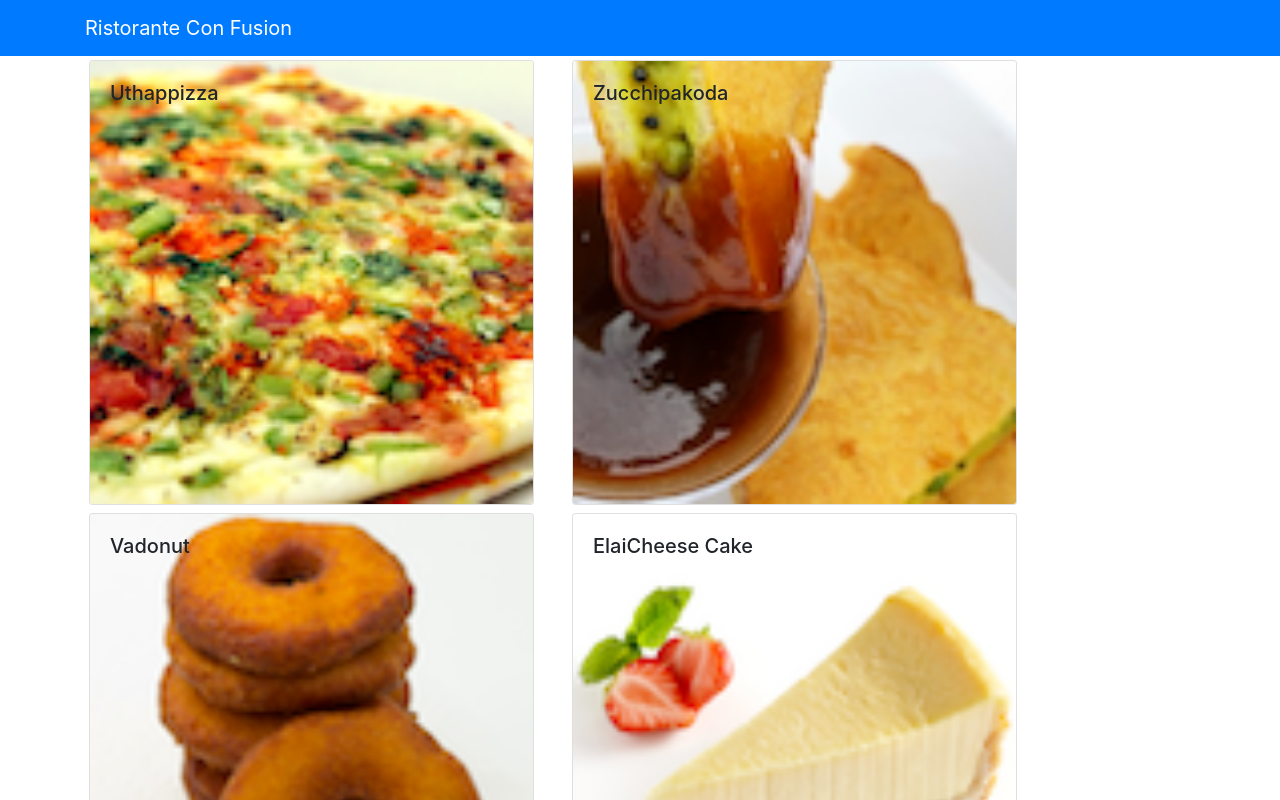
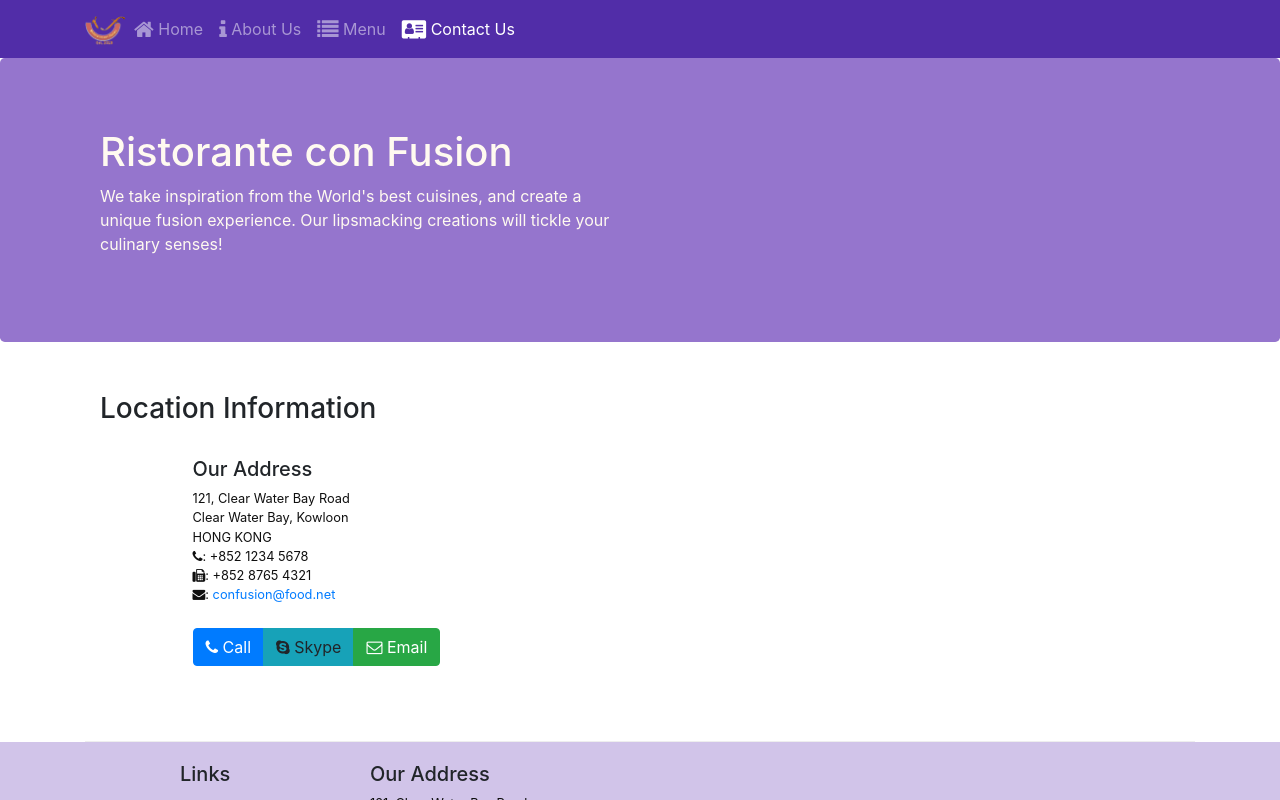
Before and after one commit to ImAliMoussa/Learning-ReactJS, a React (Create React App) app: page /contactus in a window 1280 px wide. Shown: the top 800 px of the page. Built offline with nearby package versions, Linux system fonts and the light colour scheme.

Commit message:
Single Page Applications Part 1

```diff
--- /dev/null
+++ b/src/components/ContactComponent.js
@@ -0,0 +1,33 @@
+import React from 'react';
+
+function Contact(props) {
+    return (
+        <div className='container'>
+            <div className='row row-content'>
+                <div className='col-12'>
+                    <h3>Location Information</h3>
+                </div>
+                <div className='col-12 col-sm-4 offset-sm-1'>
+                    <h5>Our Address</h5>
+                    <address>
+                        121, Clear Water Bay Road<br />
+                        Clear Water Bay, Kowloon<br />
+                        HONG KONG<br />
+                        <i className="fa fa-phone"></i>: +852 1234 5678<br />
+                        <i className="fa fa-fax"></i>: +852 8765 4321<br />
+                        <i className="fa fa-envelope"></i>: <a href="mailto:confusion@food.net">confusion@food.net</a>
+                    </address>
+                </div>
+                <div className='col-12 col-sm-11 offset-sm-1'>
+                    <div className='btn-group' role='group'>
+                        <a role="button" className="btn btn-primary" href="tel:+85212345678"><i className="fa fa-phone"></i> Call</a>
+                        <a role="button" className="btn btn-info"><i className="fa fa-skype"></i> Skype</a>
+                        <a role="button" className="btn btn-success" href="mailto:confusion@food.net"><i className="fa fa-envelope-o"></i> Email</a>
+                    </div>
+                </div>
+            </div>
+        </div>
+    );
+}
+
+export default Contact;
--- a/src/components/HomeComponent.js
+++ b/src/components/HomeComponent.js
@@ -1,9 +1,34 @@
 import React from 'react';
+import { Card, CardImg, CardText, CardBody, CardTitle, CardSubtitle } from 'reactstrap';
+
+
+function RenderCard({ item }) {
+    return (
+        <Card>
+            <CardImg src={item.image} alt={item.name} />
+            <CardBody>
+                <CardTitle>{item.name}</CardTitle>
+                {item.designation ? <CardSubtitle>{item.designation}</CardSubtitle> : null}
+                <CardText>{item.description}</CardText>
+            </CardBody>
+        </Card>
+    );
+}
 
 function Home(props) {
     return (
         <div className="container">
-            <h4>Home</h4>
+            <div className='row align-items-start'>
+                <div className='col-12 col-md m-1'>
+                    <RenderCard item={props.dish} />
+                </div>
+                <div className='col-12 col-md m-1'>
+                    <RenderCard item={props.promotion} />
+                </div>
+                <div className='col-12 col-md m-1'>
+                    <RenderCard item={props.leader} />
+                </div>
+            </div>
         </div>
     );
 }
--- a/src/components/MainComponent.js
+++ b/src/components/MainComponent.js
@@ -1,8 +1,16 @@
 import React, { Component } from 'react';
-import { Navbar, NavbarBrand } from 'reactstrap';
+import Header from './HeaderComponent';
+import Footer from './FooterComponent';
 import Menu from './MenuComponent';
+import Home from './HomeComponent';
+import Contact from './ContactComponent';
 import DishDetail from './DishdetailComponent';
 import { DISHES } from '../shared/dishes';
+import { COMMENTS } from '../shared/comments';
+import { PROMOTIONS } from '../shared/promotions';
+import { LEADERS } from '../shared/leaders';
+import { Switch, Route, Redirect } from 'react-router-dom';
+
 
 class Main extends Component {
 
@@ -10,26 +18,45 @@
         super(props);
         this.state = {
             dishes: DISHES,
+            comments: COMMENTS,
+            promotions: PROMOTIONS,
+            leaders: LEADERS,
             selectedDish: null
         };
     }
 
     onDishSelect(dishId) {
-    console.log(dishId);
+        alert(dishId);
         this.setState({ selectedDish: dishId });
     }
 
     render() {
+        const HomePage = () => {
             return (
-      <div>
-        <Navbar dark color="primary">
-          <div className="container">
-            <NavbarBrand href="/">Ristorante Con Fusion</NavbarBrand>
-          </div>
-        </Navbar>
+                <Home dish={this.state.dishes.filter((dish) => dish.featured)[0]}
+                    promotion={this.state.promotions.filter((promo) => promo.featured)[0]}
+                    leader={this.state.leaders.filter((leader) => leader.featured)[0]}
+                />
+            );
+        };
+
+        return (
+            <React.Fragment>
+                <Header />
+                <Switch>
+                    <Route path='/home' component={HomePage} />
+                    <Route path='/contactus' component={Contact} />
+                    <Route exact path='/menu'>
+                        <React.Fragment>
                             <Menu dishes={this.state.dishes} onClick={(dishId) => this.onDishSelect(dishId)} />
                             <DishDetail dish={this.state.dishes.filter((dish) => dish.id === this.state.selectedDish)[0]} />
-      </div>
+                        </React.Fragment>
+                    </Route>
+                    <Redirect to='/home' />
+                </Switch>
+
+                <Footer />
+            </React.Fragment>
         );
     }
 }
```
Lines whose indentation alone changed are shown as unchanged.
